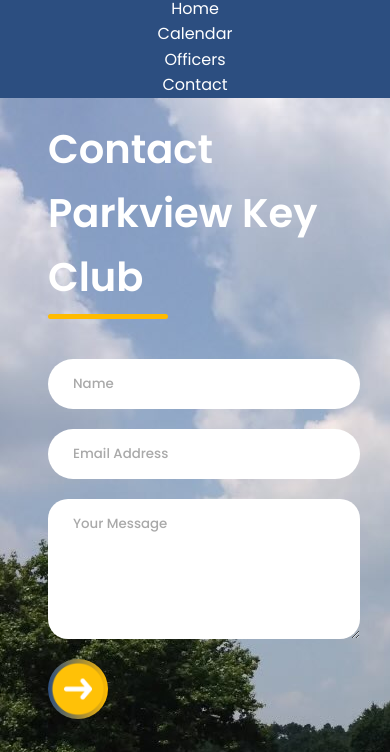
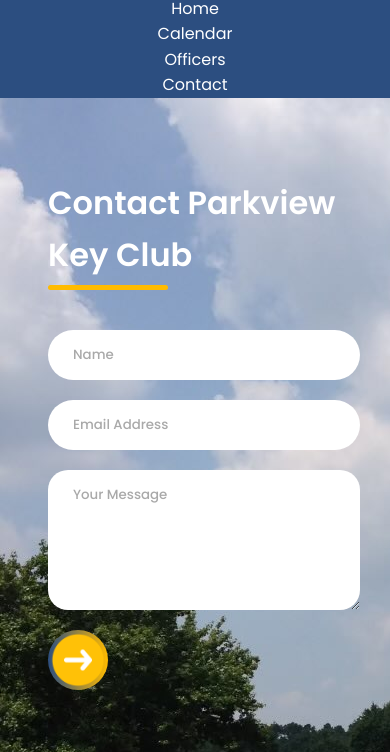
Before and after one commit to sirtics/Key-Club-Website, a website: page public/contact.html in a window 390 px wide. Shown: the part 92-844 px from the top of the page. Drawn offline with nearby package versions, Linux system fonts and the light colour scheme; a script that the page names is missing.

Commit message:
responsiveness for contact

```diff
--- a/public/contact.css
+++ b/public/contact.css
@@ -31,8 +31,9 @@ body {
 .contact-left-title h2 {
     font-weight: 600;
     color: #ffffff;
-    font-size: 40px;
+    font-size: 3.5rem;
     margin-bottom: 5px;
+    padding-top: 2rem;
 }
 
 .contact-left-title hr {
@@ -102,3 +103,9 @@ body {
         display: none;
     }
 }
+
+@media(max-width: 768px){
+    .contact-left-title h2 {
+        font-size: 2rem;
+    }
+}
```
